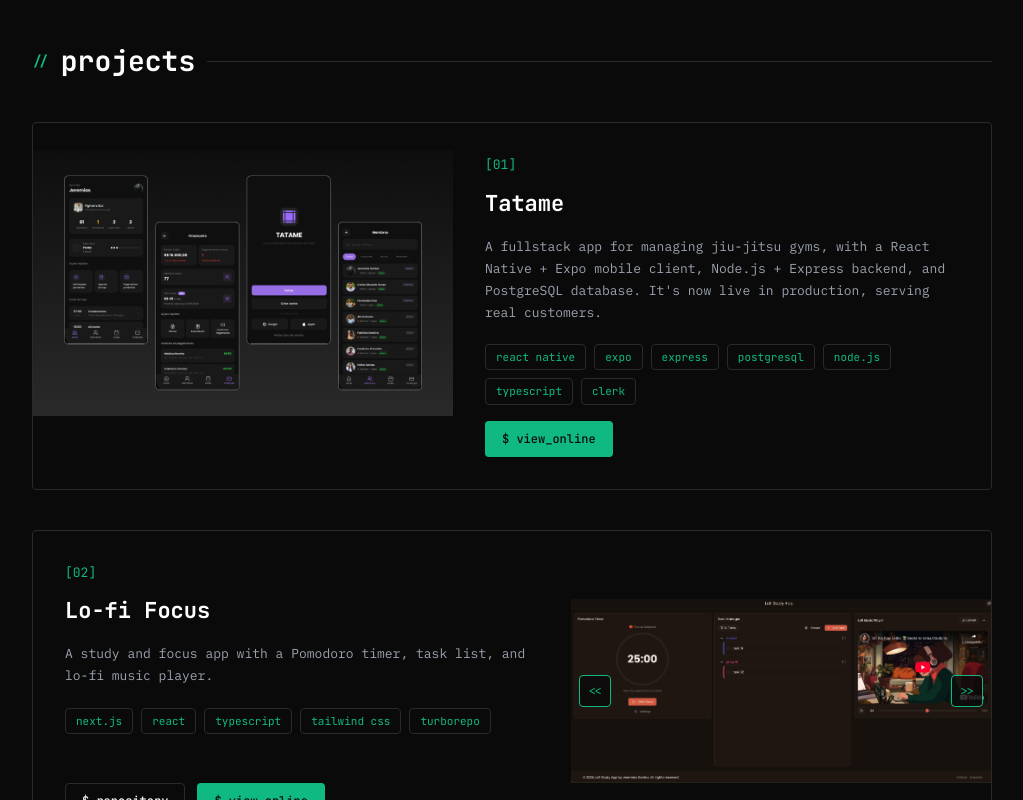
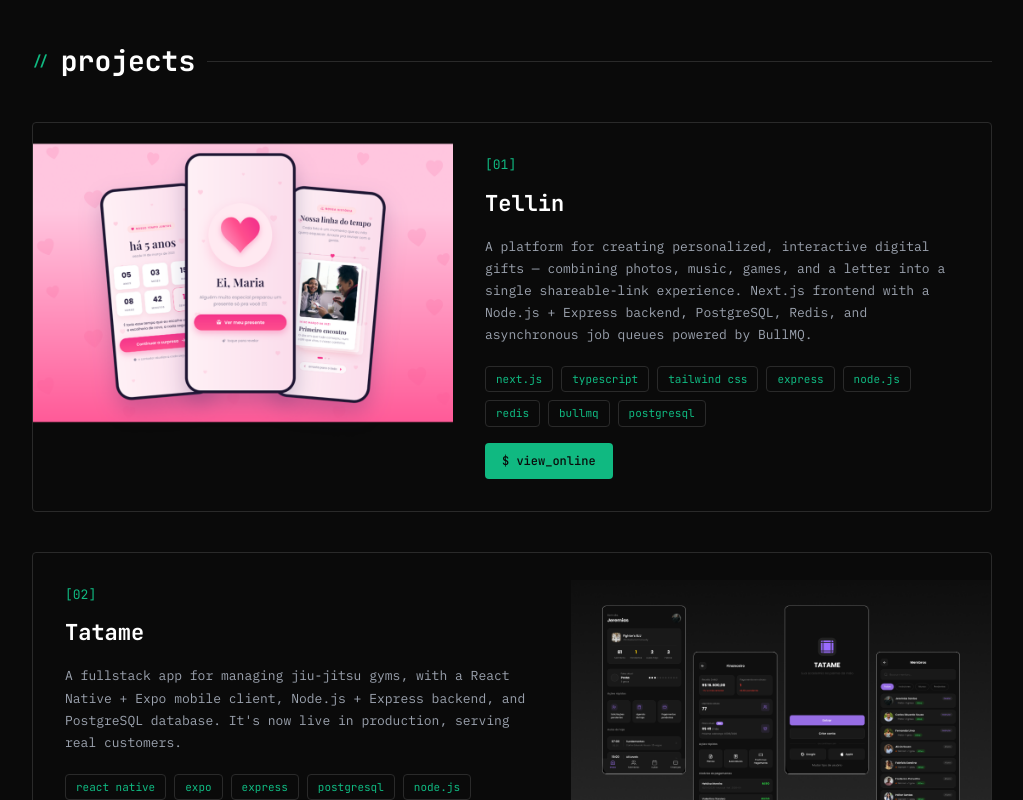
Before and after one commit to jeremiassnts/portfolio, a Next.js app: page /en in a window 1280 px wide. Shown: the part 840-1640 px from the top of the page, without its empty margins (128-1151 px from the left). Built offline with nearby package versions, Linux system fonts and the light colour scheme.

Commit message:
feat: add tellin project to portfolio showcase
Interactive digital gift platform (apptellin.com). Next.js frontend
with Node.js + Express, PostgreSQL, Redis, and BullMQ job queues.
Private repo, so only the live link is shown.

Co-Authored-By: Claude Opus 4.8 (1M context) <noreply@anthropic.com>

```diff
--- a/src/data/projects.ts
+++ b/src/data/projects.ts
@@ -1,5 +1,5 @@
 export interface ProjectItem {
-  slug: "tatame" | "lofi_focus" | "devroast";
+  slug: "tellin" | "tatame" | "lofi_focus" | "devroast";
   images: string[];
   techStack: string[];
   repoUrl?: string;
@@ -7,6 +7,21 @@ export interface ProjectItem {
 }
 
 export const projects: ProjectItem[] = [
+  {
+    slug: "tellin",
+    images: ["/images/projects/tellin/image1.webp"],
+    techStack: [
+      "next.js",
+      "typescript",
+      "tailwind css",
+      "express",
+      "node.js",
+      "redis",
+      "bullmq",
+      "postgresql",
+    ],
+    liveUrl: "https://apptellin.com",
+  },
   {
     slug: "tatame",
     images: ["/images/projects/tatame/image1.webp"],
--- a/src/messages/en.json
+++ b/src/messages/en.json
@@ -18,6 +18,10 @@
     "repoButton": "$ repository",
     "liveButton": "$ view_online",
     "items": {
+      "tellin": {
+        "title": "Tellin",
+        "description": "A platform for creating personalized, interactive digital gifts — combining photos, music, games, and a letter into a single shareable-link experience. Next.js frontend with a Node.js + Express backend, PostgreSQL, Redis, and asynchronous job queues powered by BullMQ."
+      },
       "tatame": {
         "title": "Tatame",
         "description": "A fullstack app for managing jiu-jitsu gyms, with a React Native + Expo mobile client, Node.js + Express backend, and PostgreSQL database. It's now live in production, serving real customers."
--- a/src/messages/pt.json
+++ b/src/messages/pt.json
@@ -18,6 +18,10 @@
     "repoButton": "$ repositório",
     "liveButton": "$ ver_online",
     "items": {
+      "tellin": {
+        "title": "Tellin",
+        "description": "Plataforma para criar presentes digitais interativos e personalizados, reunindo fotos, músicas, jogos e uma carta em uma experiência única compartilhável por link. Frontend em Next.js e backend em Node.js + Express com PostgreSQL, Redis e filas assíncronas com BullMQ."
+      },
       "tatame": {
         "title": "Tatame",
         "description": "Aplicação fullstack para gerenciamento de academias de jiu-jitsu, com app mobile em React Native e Expo, backend em Node.js + Express e banco PostgreSQL. Já está no ar e conta com clientes reais utilizando a plataforma."
```
Also changed, not shown: public/images/projects/tellin/image1.webp (added).
